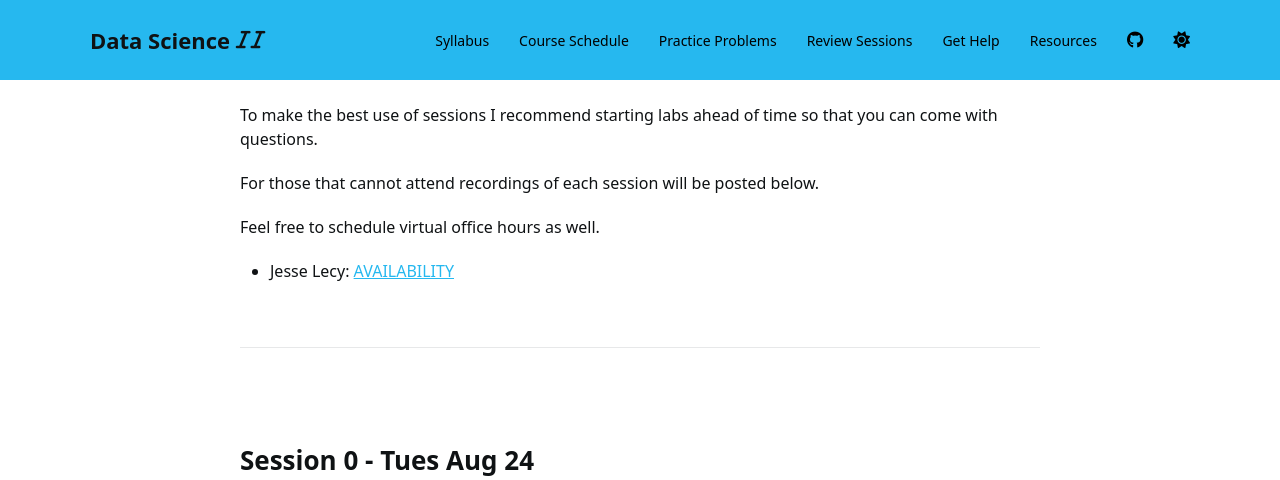
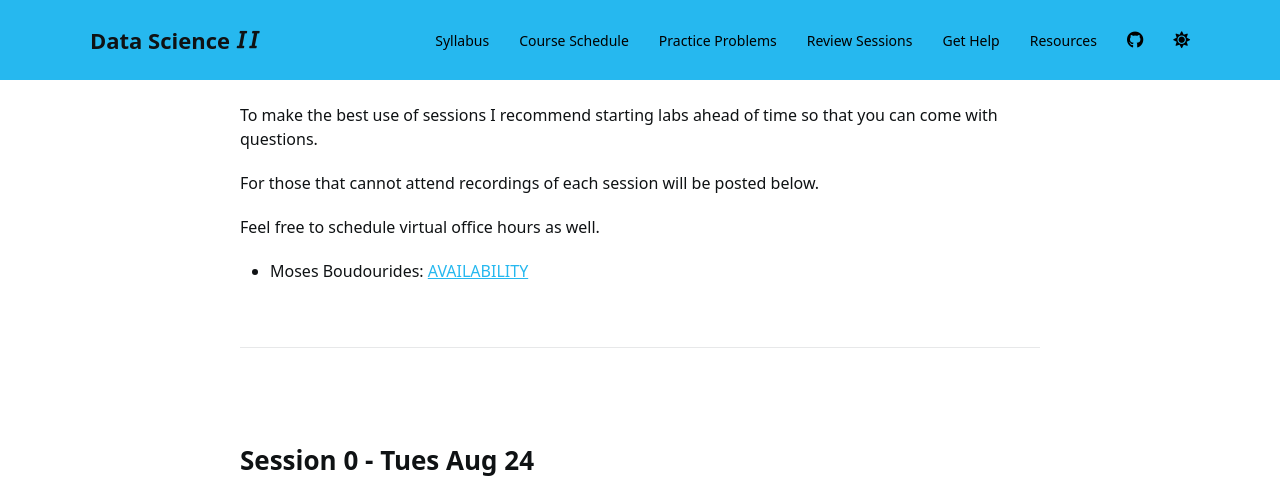
Before and after one commit to Watts-College/cpp-527-fall-2022, a Jekyll site: the page built from review.md, in a window 1280 px wide and 900 px high, scrolled down 657 px, cut to the strip 0-480 px from the top of the window. Built offline with Jekyll 4.4.1, drawn with Linux system fonts in a browser that asks for light colours; nearby versions of some CDN libraries; a script bundle is joined from its source files by our own code; library files that are not in the unit come from our copies; a style sheet for code colours, icons or effects is not loaded; part of the change alters nothing that is shown.

Commit message:
Update review.md

```diff
--- a/review.md
+++ b/review.md
@@ -2,7 +2,7 @@
 layout: review
 
 
-root-url: 'https://raw.githubusercontent.com/DS4PS/cpp-527-fall-2020/master/review-sessions/'
+root-url: 'https://raw.githubusercontent.com/Watts-College/cpp-527-fall-2022/master/review-sessions/'
 
 
 session:
@@ -68,7 +68,7 @@ Live review sessions will be held each week in order to:
 > **MONDAYS**
 > **12pm AZ time**
 
-<a href='https://asu.zoom.us/j/87540573400' target=""> <button class="zoom">JOIN ZOOM MEETING</button></a>
+<a href='https://asu.zoom.us/j/4747048556' target=""> <button class="zoom">JOIN ZOOM MEETING</button></a>
 
 <br>
 
@@ -90,7 +90,7 @@ For those that cannot attend recordings of each session will be posted below.
 
 Feel free to schedule virtual office hours as well.
 
-* Jesse Lecy: [AVAILABILITY](https://calendly.com/lecy/)
+* Moses Boudourides: [AVAILABILITY](https://calendly.com/moses-boudourides)
 
 
 <br>
```
